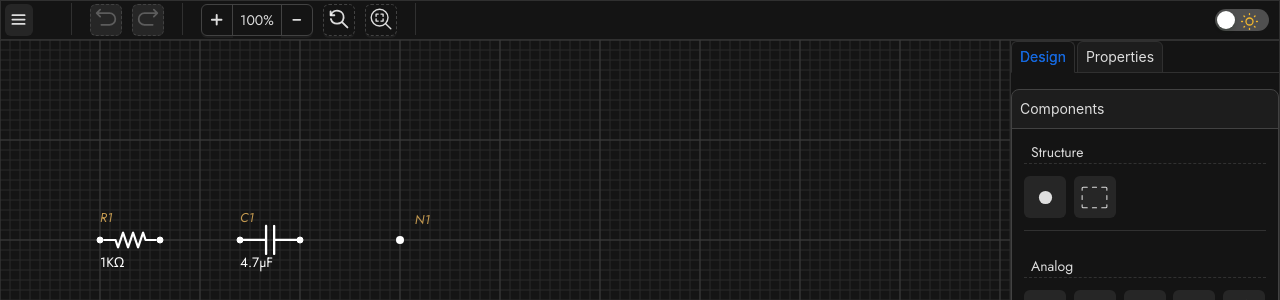
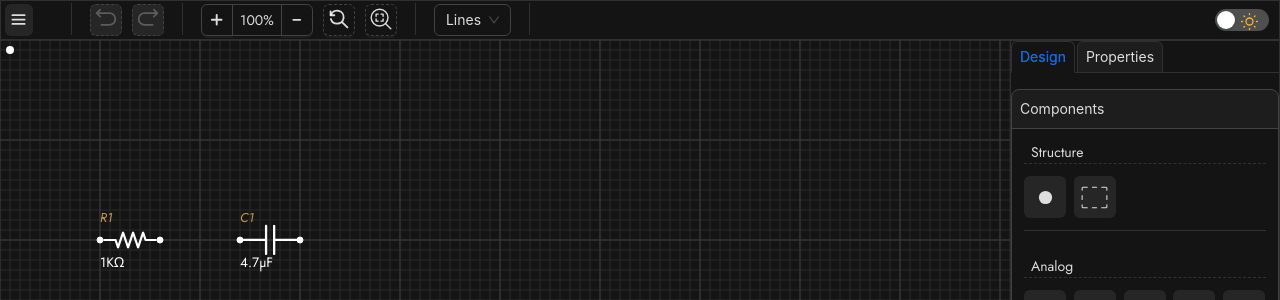
Before and after one commit to AletzMan/bitlab-circuit, a React (Vite) app: page / in a window 1280 px wide. Shown: the top 300 px of the page. Built offline with nearby package versions, Linux system fonts and the light colour scheme.

Commit message:
Update: add select to grid pattern, and modified snapgrad

```diff
--- a/src/components/BoardFlow/BoardFlow.tsx
+++ b/src/components/BoardFlow/BoardFlow.tsx
@@ -20,7 +20,7 @@ import ComponentProperties from "../ComponentProperties/ComponentProperties";
 import { Board } from "../Board/Board";
 import { getComponentProperties, getImageBackgroundDrag, isPointInBox } from "@/helpers";
 import EdgeDetails from "../EdgeDetails/EdgeDetails";
-import { Button, Card, Collapse, ConfigProvider, Divider, Dropdown, Flex, Input, MenuProps, Space, Switch, Tabs, Tooltip, theme } from "antd";
+import { Button, Card, Collapse, ConfigProvider, Divider, Dropdown, Flex, Input, MenuProps, Select, Space, Switch, Tabs, Tooltip, theme } from "antd";
 import { DarkIcon, DeletetIcon, ExportIcon, FitZoomIcon, LightIcon, MenuIcon, MinusIcon, OpenFileIcon, PlusIcon, RedoIcon, ResetZoomIcon, SaveIcon, UndoIcon } from "@/icons";
 import useHistoryManager from "@/hooks/useHistoryManager";
 import useShortcuts from "@/hooks/useShortcuts";
@@ -44,7 +44,7 @@ const initialNodes: AnalogNode[] = [
         id: uuid(),
         type: 'nodeComponent',
         data: { type: ComponentType.Node, value: 0, rotation: 0, flip: { x: 1, y: 1 }, state: ComponentState.Undefined, isLock: false, unit: UnitsType.Undefined, prefix: '', has_properties: false, reference: "N1" },
-        position: { x: 390, y: 190 },
+        position: { x: 0, y: 0 },
     },
 ];
 
@@ -70,6 +70,7 @@ export function BoardFlow() {
     const [selectedNode, setSelectedNode] = useState<AnalogNode | undefined>();
     const [selectedNodes, setSelectedNodes] = useState<AnalogNode[]>([]);
     const [selectedEdges, setSelectedEdges] = useState<ComponentEdge[]>([]);
+    const [currentTypeGrid, setCurrentTypeGrid] = useState<BackgroundVariant | undefined>(BackgroundVariant.Lines);
     const [viewPort, setViewPort] = useState<Viewport>({ x: 0, y: 0, zoom: 1 });
     const [selectedEdge, setSelectedEdge] = useState<ComponentEdge | undefined>();
     const [isSingleNodeSelection, setIsSingleNodeSelection] = useState(false);
@@ -128,8 +129,8 @@ export function BoardFlow() {
         const type = dragOutsideRef.current;
         if (!type) return;
         let position = screenToFlowPosition({
-            x: e.clientX - 24,
-            y: e.clientY - 24
+            x: e.clientX - 30,
+            y: e.clientY - 30
         });
 
         const boards = nodes?.filter(
@@ -237,12 +238,6 @@ export function BoardFlow() {
     const handleOnNodeDrag: OnNodeDrag<AnalogNode> = (e, dragNode) => {
         e.preventDefault();
 
-        const snapToGrid = (value: number) => Math.round(value / gridSize) * gridSize;
-
-        // Ajustar la posición del nodo al grid
-        const snappedX = snapToGrid(dragNode.position.x);
-        const snappedY = snapToGrid(dragNode.position.y);
-
         // Encontrar nodos superpuestos
         const overlappingNode = getIntersectingNodes(dragNode)?.[0];
         overlappingNodeRef.current = overlappingNode as AnalogNode;
@@ -253,7 +248,7 @@ export function BoardFlow() {
                 if (node.id === dragNode.id) {
                     return {
                         ...node,
-                        position: { x: snappedX, y: snappedY },
+                        position: { x: dragNode.position.x, y: dragNode.position.y },
                         data: {
                             ...node.data,
                             state:
@@ -290,20 +285,10 @@ export function BoardFlow() {
                         const { x, y } = board?.position || { x: 0, y: 0 };
                         const { x: dragX, y: dragY } = dragNode?.position || { x: 0, y: 0 };
 
-                        // Define el tamaño del grid
-                        const gridSize = 10;
-
-                        // Función para ajustar las coordenadas al grid
-                        const snapToGrid = (value: number) => Math.round(value / gridSize) * gridSize;
-
-                        // Ajustar la posición del nodo al grid
-                        const snappedX = snapToGrid(dragX + x);
-                        const snappedY = snapToGrid(dragY + y);
-
                         // Devuelve el nodo con la posición ajustada
                         return {
                             ...node,
-                            position: { x: snappedX, y: snappedY },
+                            position: { x: dragX + x, y: dragY + y },
                             parentId: undefined,
                         };
                     }
@@ -423,10 +408,10 @@ export function BoardFlow() {
     const handleOnKeyDown = (e: KeyboardEvent<HTMLDivElement>) => {
         e.preventDefault();
         const movement = {
-            ArrowUp: { dx: 0, dy: -gridSize / 2 },
-            ArrowDown: { dx: 0, dy: gridSize / 2 },
-            ArrowLeft: { dx: -gridSize / 2, dy: 0 },
-            ArrowRight: { dx: gridSize / 2, dy: 0 },
+            ArrowUp: { dx: 0, dy: (-gridSize / 2) + 5 },
+            ArrowDown: { dx: 0, dy: (gridSize / 2) - 5 },
+            ArrowLeft: { dx: (-gridSize / 2) + 5, dy: 0 },
+            ArrowRight: { dx: (gridSize / 2) - 5, dy: 0 },
         }[e.key];
 
         if (movement) {
@@ -521,11 +506,19 @@ export function BoardFlow() {
                                         disabled={viewPort.zoom === 0.5} />
                                 </Tooltip>
                             </Space.Compact>
-                            <Tooltip placement="top" title="Reset Zoom "  >
+                            <Tooltip placement="top" title="Reset Zoom" >
                                 <Button icon={<ResetZoomIcon />} variant="dashed" color="default" onClick={() => handleZoom('reset')} />
                             </Tooltip>
-                            <Tooltip placement="top" title="Fit Zoom "  >
+                            <Tooltip placement="top" title="Fit Zoom" >
                                 <Button icon={<FitZoomIcon />} variant="dashed" color="default" onClick={() => handleZoom('fit')} />
+                            </Tooltip>
+                            <Divider type="vertical" orientation="center" style={{ height: "100%" }} />
+                            <Tooltip placement="top" title="Grid Pattern" >
+                                <Select options={[
+                                    { title: 'Lines', label: 'Lines', value: BackgroundVariant.Lines },
+                                    { title: 'Dots', label: 'Dots', value: BackgroundVariant.Dots },
+                                    { title: 'Cross', label: 'Cross', value: BackgroundVariant.Cross },
+                                ]} defaultValue={currentTypeGrid} onChange={(e) => setCurrentTypeGrid(e)} />
                             </Tooltip>
                             <Divider type="vertical" orientation="center" style={{ height: "100%" }} />
                         </Flex>
@@ -560,20 +553,19 @@ export function BoardFlow() {
                         onReconnectEnd={handleReconnectEnd}
                         onNodeDrag={handleOnNodeDrag}
                         onNodeDragStop={handleNodeDragStop}
-                        defaultViewport={{ x: 0, y: 0, zoom: 1 }}
                         viewport={viewPort}
                         onViewportChange={handleChangeViewPort}
                         panOnScroll
-                        maxZoom={8}
+                        maxZoom={25}
                         minZoom={0.5}
                         zoomOnPinch
                         selectionOnDrag
                         onSelectionChange={handleOnSelectionChange}
-                        onSelectionEnd={handleSelectionEnd}
+                        onSelectionEnd={handleSelectionEnd} snapGrid={[gridSize, gridSize]} snapToGrid
                         panOnDrag={[1, 2]} selectNodesOnDrag
                         selectionMode={SelectionMode.Partial} onKeyDown={handleOnKeyDown}>
-                        <Background color={'var(--grid-small-color)'} gap={10} variant={BackgroundVariant.Lines} id='1' />
-                        <Background color={'var(--grid-large-color)'} gap={100} variant={BackgroundVariant.Lines} id='2' />
+                        <Background color={'var(--grid-small-color)'} gap={gridSize} variant={currentTypeGrid} id='1' size={1.5} />
+                        <Background color={'var(--grid-large-color)'} gap={gridSize * 10} variant={currentTypeGrid} id='2' />
                     </ReactFlow>
                 </div>
                 <Card className={styles.containerTabs} styles={{ body: { padding: "0" } }}>
```
